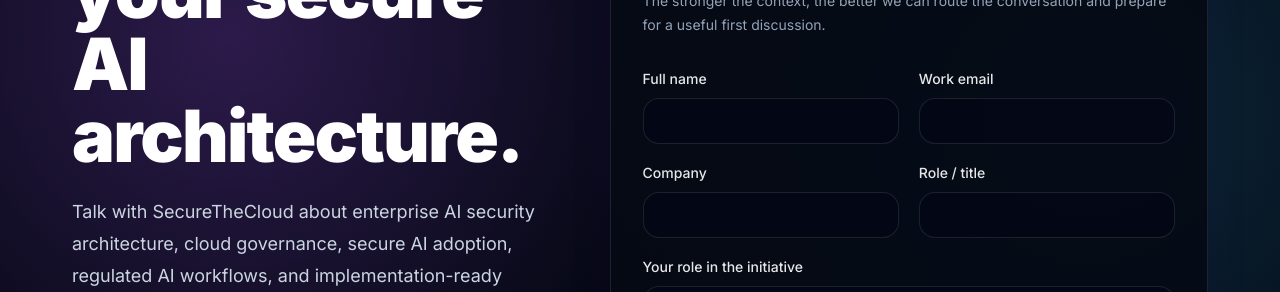
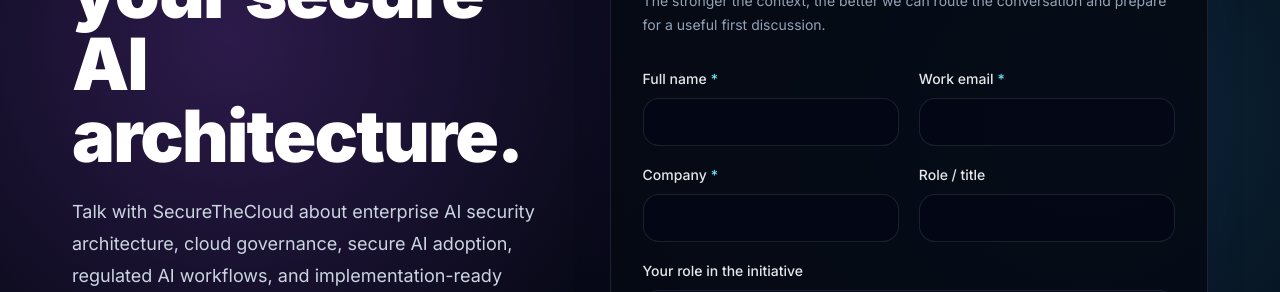
Before and after one commit to S3curethecloud/stc-marketing-site, a Next.js app: page /request-demo in a window 1280 px wide. Shown: the part 368-660 px from the top of the page. Built offline with nearby package versions, Linux system fonts and the light colour scheme.

Commit message:
Harden consultation input accessibility

```diff
--- a/components/forms/InputField.tsx
+++ b/components/forms/InputField.tsx
@@ -19,14 +19,18 @@ export default function InputField({
 }: InputFieldProps) {
   return (
     <label className={`grid gap-2 text-sm font-medium text-white/90 ${className}`}>
-      <span>{label}</span>
+      <span>
+        {label}
+        {required ? <span className="ml-1 text-cyan-300" aria-hidden="true">*</span> : null}
+      </span>
       <input
         name={name}
         type={type}
         autoComplete={autoComplete}
         required={required}
+        aria-required={required || undefined}
         placeholder={placeholder}
-        className="rounded-2xl border border-white/10 bg-slate-950/60 px-4 py-3 text-white outline-none transition-colors placeholder:text-slate-500 focus:border-cyan-300"
+        className="min-h-12 rounded-2xl border border-white/10 bg-slate-950/60 px-4 py-3 text-white outline-none transition-colors placeholder:text-slate-500 hover:border-white/20 focus-visible:border-cyan-300 focus-visible:ring-2 focus-visible:ring-cyan-300/25"
       />
     </label>
   );
```
